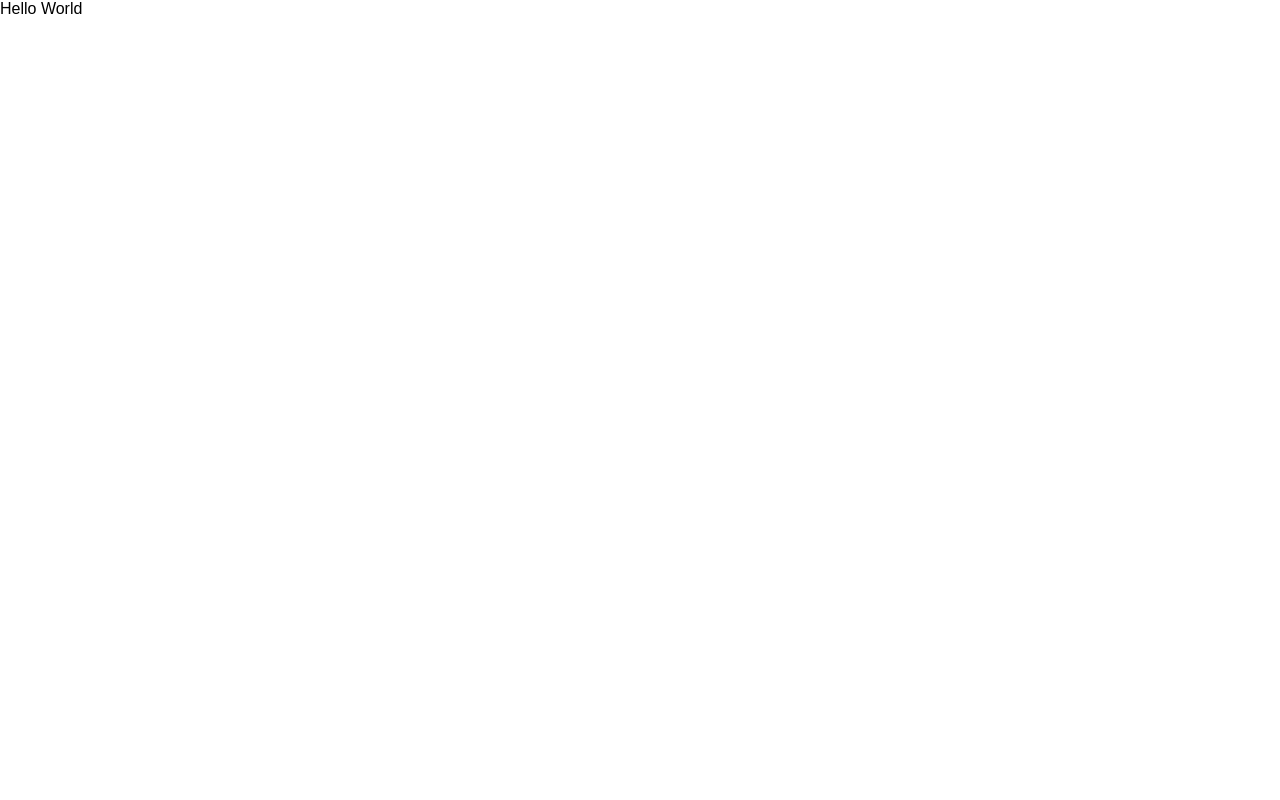
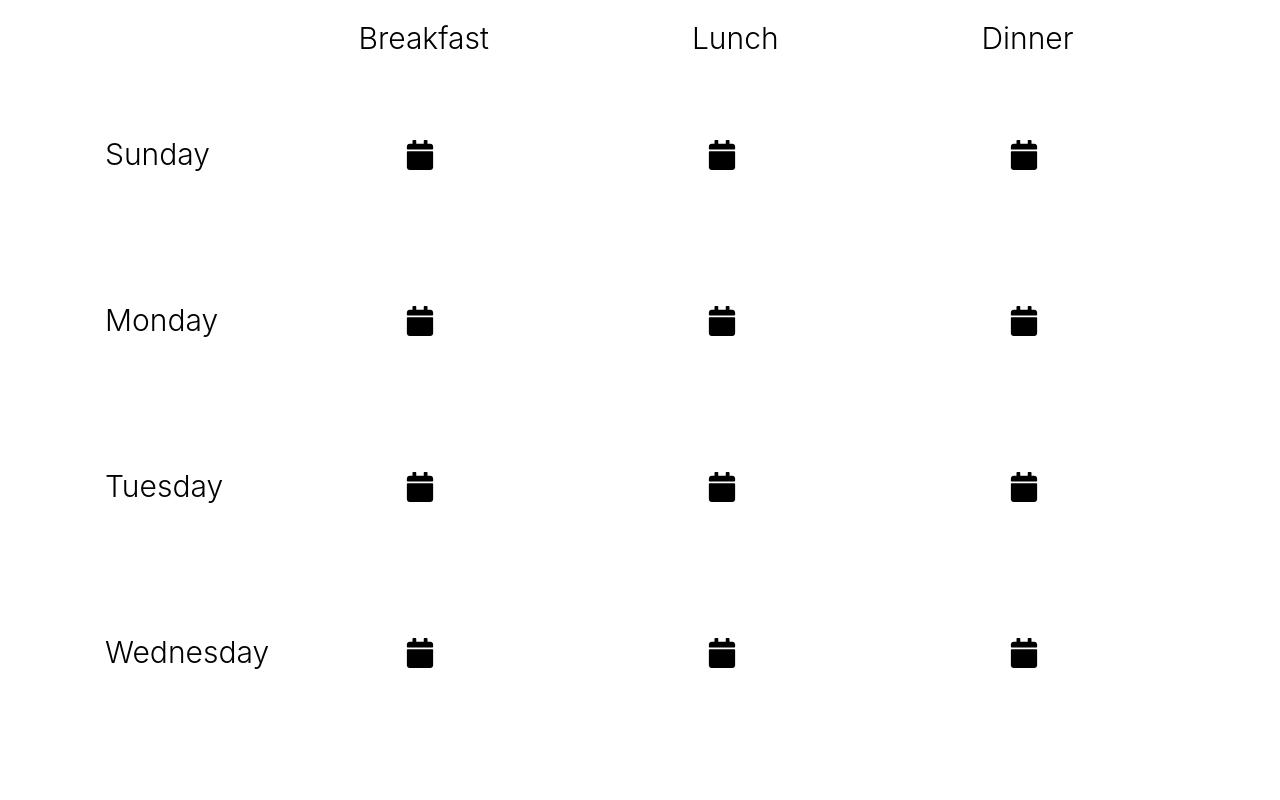
Before and after one commit to rodrigohenriques/udacimeals, a React (Create React App) app: page / in a window 1280 px wide. Shown: the top 800 px of the page. Built offline with nearby package versions, Linux system fonts and the light colour scheme.

Commit message:
feat: Add layout for meal input

```diff
--- a/package.json
+++ b/package.json
@@ -5,6 +5,7 @@
   "dependencies": {
     "react": "^16.4.1",
     "react-dom": "^16.4.1",
+    "react-icons": "^3.0.5",
     "react-redux": "^5.0.7",
     "react-scripts": "1.1.4",
     "redux": "^4.0.0"
--- a/src/components/App.js
+++ b/src/components/App.js
@@ -1,12 +1,50 @@
 import React, { Component } from 'react'
 import { connect } from 'react-redux'
 import { addRecipe, removeFromCalendar } from '../actions'
+import { capitalize } from '../utils/helpers'
+import { FaCalendar } from 'react-icons/fa'
 
 class App extends Component {
   render() {
+    const { calendar, remove } = this.props
+    const mealOrder = ['breakfast', 'lunch', 'dinner']
+
+
     return (
-      <div>
-        Hello World
+      <div className='container'>
+
+        <ul className='meal-types'>
+          {mealOrder.map((mealType) => (
+            <li key={mealType} className='subheader'>
+              {capitalize(mealType)}
+            </li>
+          ))}
+        </ul>
+
+        <div className='calendar'>
+          <div className='days'>
+            {calendar.map(({ day }) => <h3 key={day} className='subheader'>{capitalize(day)}</h3>)}
+          </div>
+          <div className='icon-grid'>
+            {calendar.map(({ day, meals }) => (
+              <ul key={day}>
+                {mealOrder.map((meal) => (
+                  <li key={meal} className='meal'>
+                    {meals[meal]
+                      ? <div className='food-item'>
+                          <img src={meals[meal].image} alt={meals[meal].label}/>
+                          <button onClick={() => remove({meal, day})}>Clear</button>
+                        </div>
+                      : <button className='icon-btn'>
+                          <FaCalendar size={30}/>
+                        </button>}
+                  </li>
+                ))}
+              </ul>
+            ))}
+          </div>
+        </div>
+
       </div>
     )
   }
@@ -29,11 +67,14 @@
   }
 }
 
-function mapDispatchToProps(dispatch) {
+function mapDispatchToProps (dispatch) {
   return {
     selectRecipe: (data) => dispatch(addRecipe(data)),
     remove: (data) => dispatch(removeFromCalendar(data))
   }
 }
 
-export default connect(mapStateToProps, mapDispatchToProps)(App)
+export default connect(
+  mapStateToProps,
+  mapDispatchToProps
+)(App)
--- a/src/index.css
+++ b/src/index.css
@@ -1,5 +1,193 @@
 body {
   margin: 0;
   padding: 0;
-  font-family: sans-serif;
+  font-family: -apple-system,BlinkMacSystemFont,Segoe UI,Roboto,Oxygen-Sans,Ubuntu,Cantarell,Helvetica Neue,sans-serif;
 }
+
+ul {
+  padding-left: 0;
+}
+
+li {
+  list-style-type: none;
+}
+
+.container {
+  margin: 0 auto;
+  max-width: 1070px;
+  padding: 20px;
+  min-width: 1070px;
+}
+
+.header {
+  font-size: 50px;
+  font-weight: 300;
+  margin: 10px 0;
+}
+
+.subheader {
+  font-size: 30px;
+  font-weight: 300;
+}
+
+.icon-btn {
+  background: none;
+  border: none;
+}
+
+.nav {
+  display: flex;
+  justify-content: space-between;
+  align-items: center;
+}
+
+.shopping-list {
+  background: none;
+  font-size: 18px;
+  border: none;
+  text-decoration: underline;
+  cursor: pointer;
+}
+
+.calendar {
+  margin-top: 0;
+  display: flex;
+}
+
+.icon-grid ul {
+  display: flex;
+  justify-content: space-around;
+  align-items: center;
+}
+
+.icon-grid {
+  flex: 1;
+}
+
+.meal-types {
+  display: flex;
+  justify-content: space-around;
+  margin: 0;
+  margin-left: 152px;
+}
+
+.meal {
+  font-size: 23px;
+  display: flex;
+  flex-direction: column;
+  height: 150px;
+  width: 100px;
+  justify-content: center;
+}
+
+.meal svg {
+  margin: 0 auto;
+  display: block;
+  margin-top: 15px;
+  cursor: pointer;
+}
+
+.overlay {
+  position: fixed;
+  top: 0px;
+  left: 0px;
+  right: 0px;
+  bottom: 0px;
+  background-color: rgba(255, 255, 255, 0.75);
+}
+
+.modal {
+  position: absolute;
+  top: 40px;
+  left: 200px;
+  right: 200px;
+  bottom: 40px;
+  border: 1px solid rgb(204, 204, 204);
+  background: rgb(255, 255, 255);
+  overflow: auto;
+  border-radius: 4px;
+  outline: none;
+  padding: 20px;
+  border-radius: 3px;
+  box-shadow: 0 3px 8px 0 rgba(0,0,0,.24), 0 3px 12px 0 rgba(0,0,0,.12);
+  min-width: 500px;
+}
+
+.search-container h3 {
+  text-align: center;
+}
+
+.food-input {
+  width: 90%;
+  padding: 10px;
+  font-size: 1em;
+  border: 1px solid #bdbdbd;
+  outline: none;
+}
+
+.search {
+  display: flex;
+}
+
+.loading {
+  align-self: center;
+  margin: 0 auto;
+}
+
+.days h3 {
+  padding: 50px 0;
+}
+
+.food-list {
+  display: flex;
+  flex-wrap: wrap;
+  justify-content: center;
+}
+
+.food-list li {
+  display: flex;
+  flex-direction: column;
+  justify-content: center;
+  align-items: center;
+  padding: 10px;
+  cursor: pointer;
+}
+
+.food-list img {
+  width: 100px;
+  height: 100px;
+  margin: 0 auto;
+  border-radius: 3px;
+}
+
+.ingredients-list {
+  display: flex;
+  flex-direction: column;
+  align-items: center;
+}
+
+.ingredients-list li {
+  font-size: 24px;
+  padding: 5px;
+}
+
+.food-item {
+  display: flex;
+  flex-direction: column;
+  justify-content: center;
+  align-items: center;
+}
+
+.food-item img {
+  width: 100px;
+  height: 100px;
+  border-radius: 3px;
+}
+
+.food-item button {
+  background: none;
+  border: none;
+  text-decoration: underline;
+  font-size: 14px;
+  margin-top: 5px;
+}
```
Also changed, not shown: 2 other files (tests, documents, lock files or other folders).
